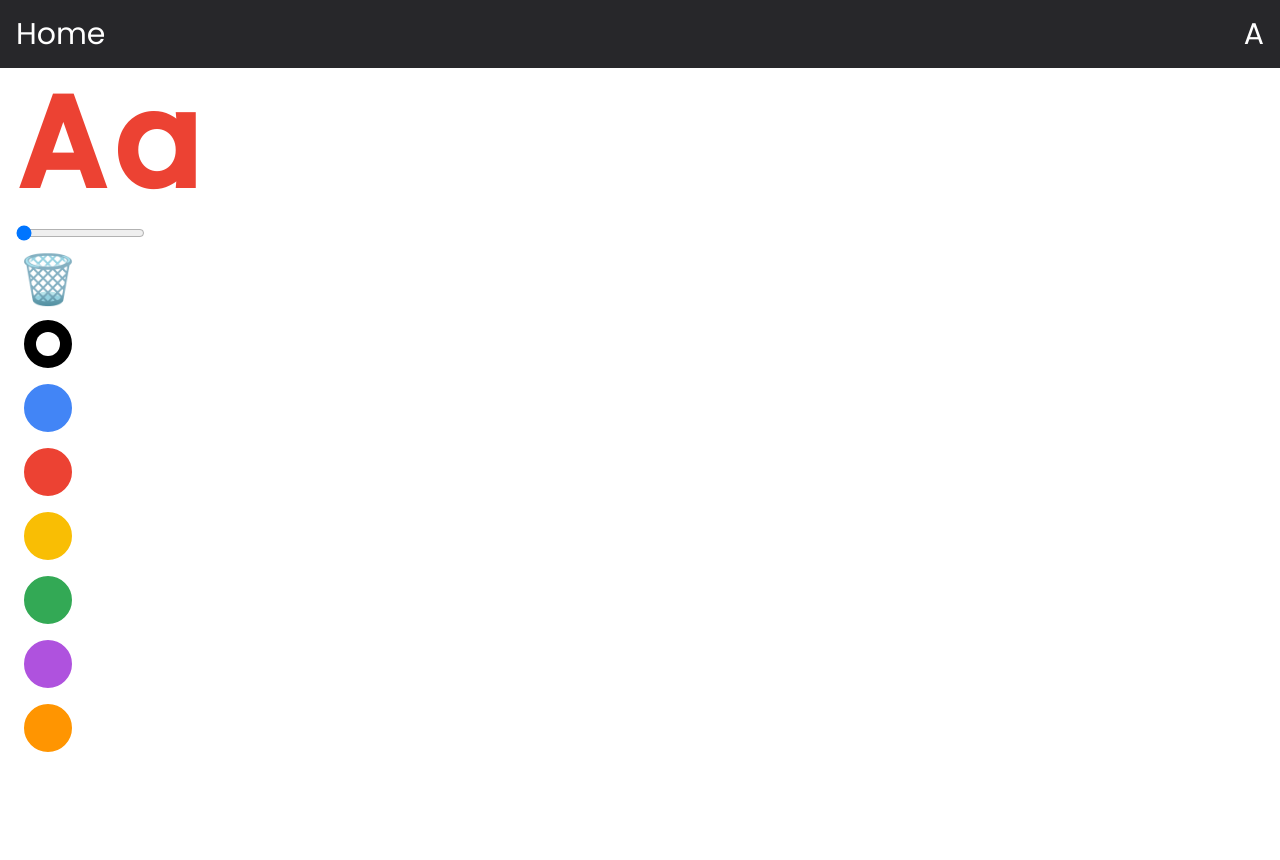
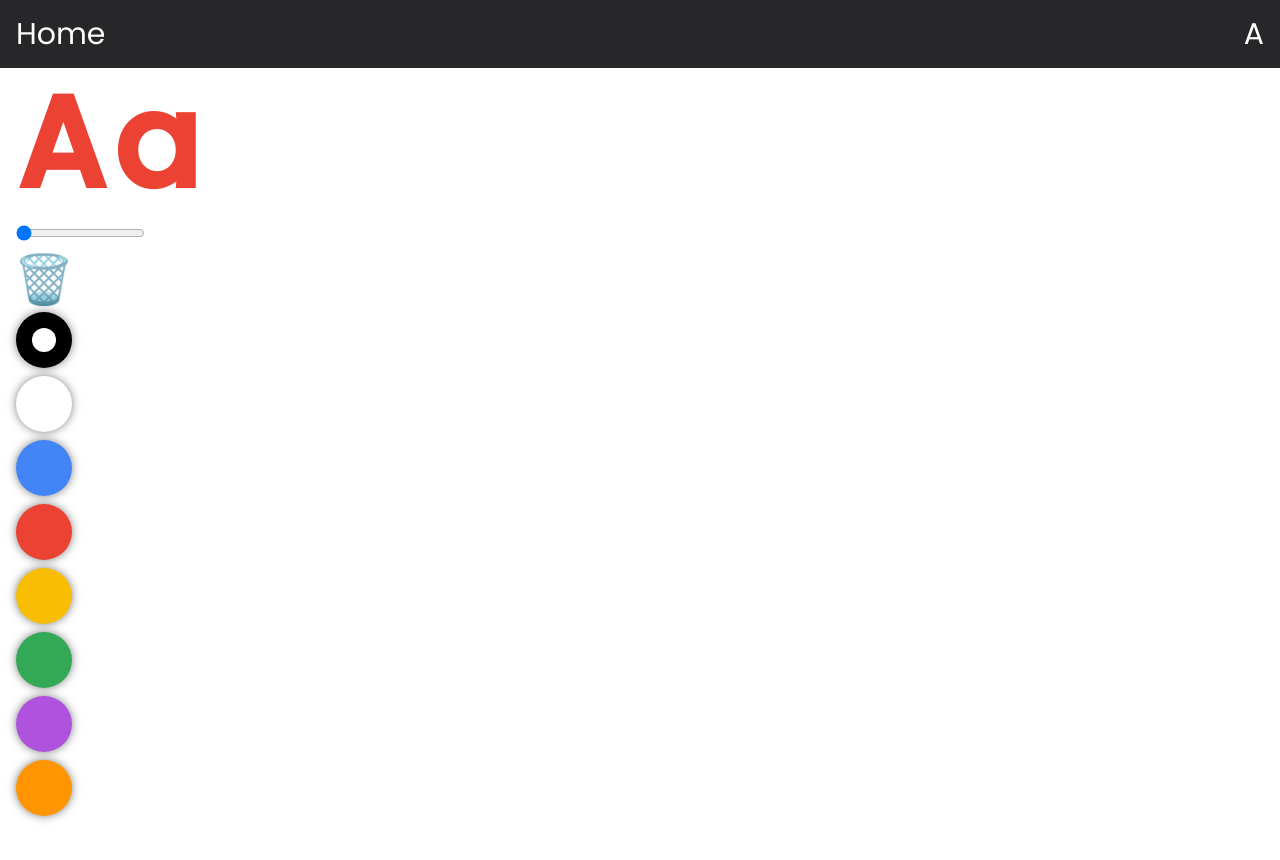
Before and after one commit to malthesers/letter-learning, a Vue app: page /a/canvas in a window 1280 px wide. Shown: the top 860 px of the page. Built offline with nearby package versions, Linux system fonts and the light colour scheme.

Commit message:
Added white colour stroke

```diff
--- a/src/views/CanvasView.vue
+++ b/src/views/CanvasView.vue
@@ -4,6 +4,7 @@
       :strokeWidth="strokeWidth" />
     <div class="grid grid-cols-1 grid-rows-1 [&>*]:grid-area">
       <div :class="isDrawing && 'pointer-events-none'" class="z-10 w-min h-min p-4 flex flex-col">
+        <!-- Letter Display -->
         <p :class="[letterStore.isVowel ? 'text-red' : 'text-blue']" class="flex flex-row gap-2 text-9xl font-bold mb-4">
           <span class="uppercase">{{ letterStore.current?.value }}</span>
           <span class="lowercase">{{ letterStore.current?.value }}</span>
@@ -16,17 +17,22 @@
           <input v-model="strokeWidth" type="range" min="10" max="50" step="10">
         </div>
         <button @click="clearDrawing"
-          class="w-16 h-16 text-5xl duration-200 hover:-rotate-12 active:scale-90">🗑️</button>
-        <div class="w-min">
+          class="w-14 h-16 grid place-content-center duration-200 hover:-rotate-12 active:scale-90">
+          <span class="text-5xl">🗑️</span>
+        </button>
+        <!-- Colour Selector -->
+        <div class="w-min flex flex-col gap-2">
           <label v-for="colour in strokeColours" :key="colour" :for="colour" :style="{ backgroundColor: colour }"
-            class="w-16 h-16 border-8 border-white grid place-content-center rounded-full cursor-pointer">
+            :class="[colour === '#ffffff' ? 'border-white' : 'border-white']"
+            class="w-14 h-14 grid place-content-center shadow-shadow rounded-full cursor-pointer">
             <input v-model="strokeColour" type="radio" :id="colour" :value="colour" class="w-0 h-0 opacity-0 peer">
-            <div
-              class="w-6 bg-white aspect-square rounded-full duration-200 transform scale-0 peer-hover:scale-50 peer-checked:!scale-100">
+            <div :class="[colour === '#ffffff' ? 'bg-black' : 'bg-white']"
+              class="w-6 aspect-square rounded-full duration-200 transform scale-0 peer-hover:scale-50 peer-checked:!scale-100">
             </div>
           </label>
         </div>
       </div>
+      <!-- Canvas -->
       <div class="w-full h-full grid place-content-center overflow-hidden">
         <canvas ref="canvas" width="2600" height="1400" class="bg-white place-self-center cursor-none"
           @mousedown="startDrawing" @mousemove="draw" @mouseup="stopDrawing" @mouseleave="hideCursor"></canvas>
@@ -54,6 +60,7 @@ const strokeWidth = ref<number>(10)
 const strokeColour = ref<string>('#000000')
 const strokeColours = ref<string[]>([
   '#000000',  // black
+  '#ffffff',  // white
   '#4285F6',  // blue
   '#EC4233',  // red
   '#F9BE04',  // yellow
--- a/tailwind.config.ts
+++ b/tailwind.config.ts
@@ -4,6 +4,9 @@ module.exports = {
   theme: {
     fontFamily: {
       poppins: ['Poppins, sans-serif, system-ui']
+    },
+    boxShadow: {
+      shadow: '0px 0px 10px 0px rgba(0, 0, 0, 0.5)'
     },
     extend: {
       colors: {
```
